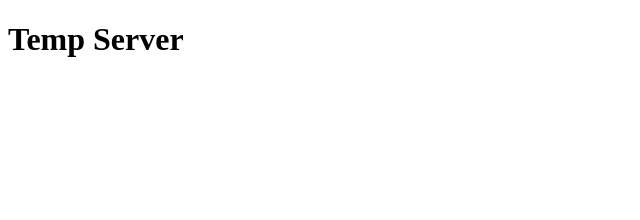
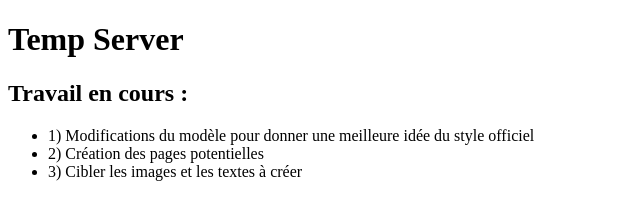
Before and after one commit to CentreHolistique/ms-sh, a plain HTML site: page index.html in a window 1280 px wide. Shown: the whole page, without its empty margins (0-640 px from the left). Drawn offline with Linux system fonts and the light colour scheme.

Commit message:
Update index.html

```diff
--- a/index.html
+++ b/index.html
@@ -9,5 +9,11 @@
 
 <body>
     <h1>Temp Server</h1>
+    <h2>Travail en cours : </h2>
+    <ul>
+        <li>1) Modifications du modèle pour donner une meilleure idée du style officiel</li>
+        <li>2) Création des pages potentielles</li>
+        <li>3) Cibler les images et les textes à créer</li>
+    </ul>
 </body>
 </html>
```
